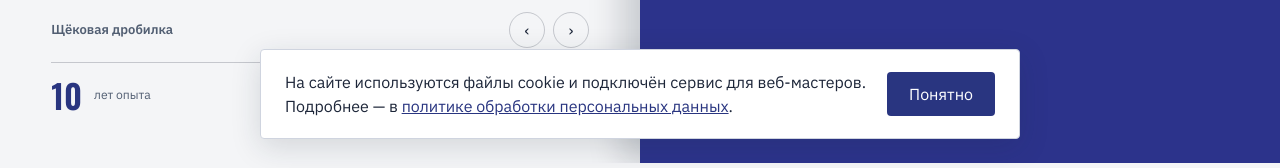
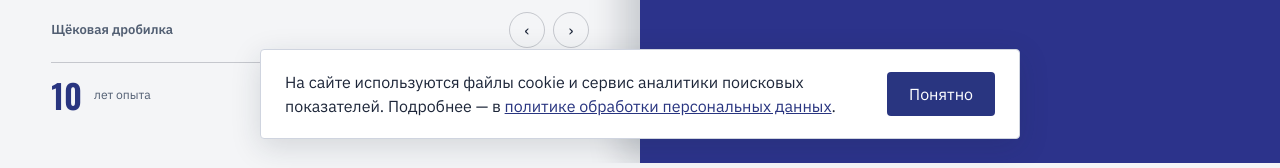
Before and after one commit to serfly-dev/uralmash-goo, a Next.js app: page / in a window 1280 px wide. Shown: the part 637-805 px from the top of the page. Built offline with nearby package versions, Linux system fonts and the light colour scheme; no server answers.

Commit message:
Clarify analytics notice

```diff
--- a/app/components/CookieBanner/CookieBanner.tsx
+++ b/app/components/CookieBanner/CookieBanner.tsx
@@ -24,7 +24,7 @@ export default function CookieBanner() {
   }
 
   return <aside className={styles.banner} aria-label="Уведомление о файлах cookie">
-    <p>На сайте используются файлы cookie и подключён сервис для веб-мастеров. Подробнее — в <a href="/privacy-policy">политике обработки персональных данных</a>.</p>
+    <p>На сайте используются файлы cookie и сервис аналитики поисковых показателей. Подробнее — в <a href="/privacy-policy">политике обработки персональных данных</a>.</p>
     <button type="button" onClick={dismiss}>Понятно</button>
   </aside>;
 }
```
